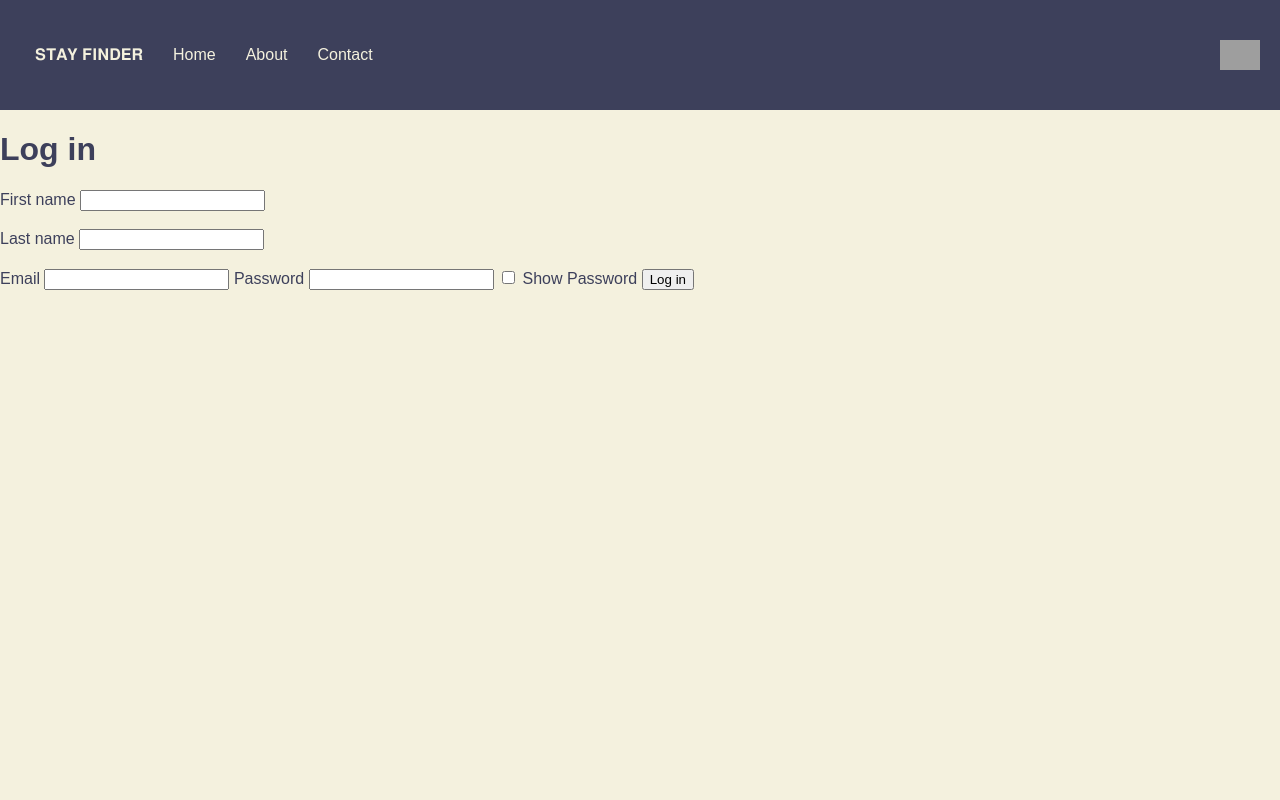
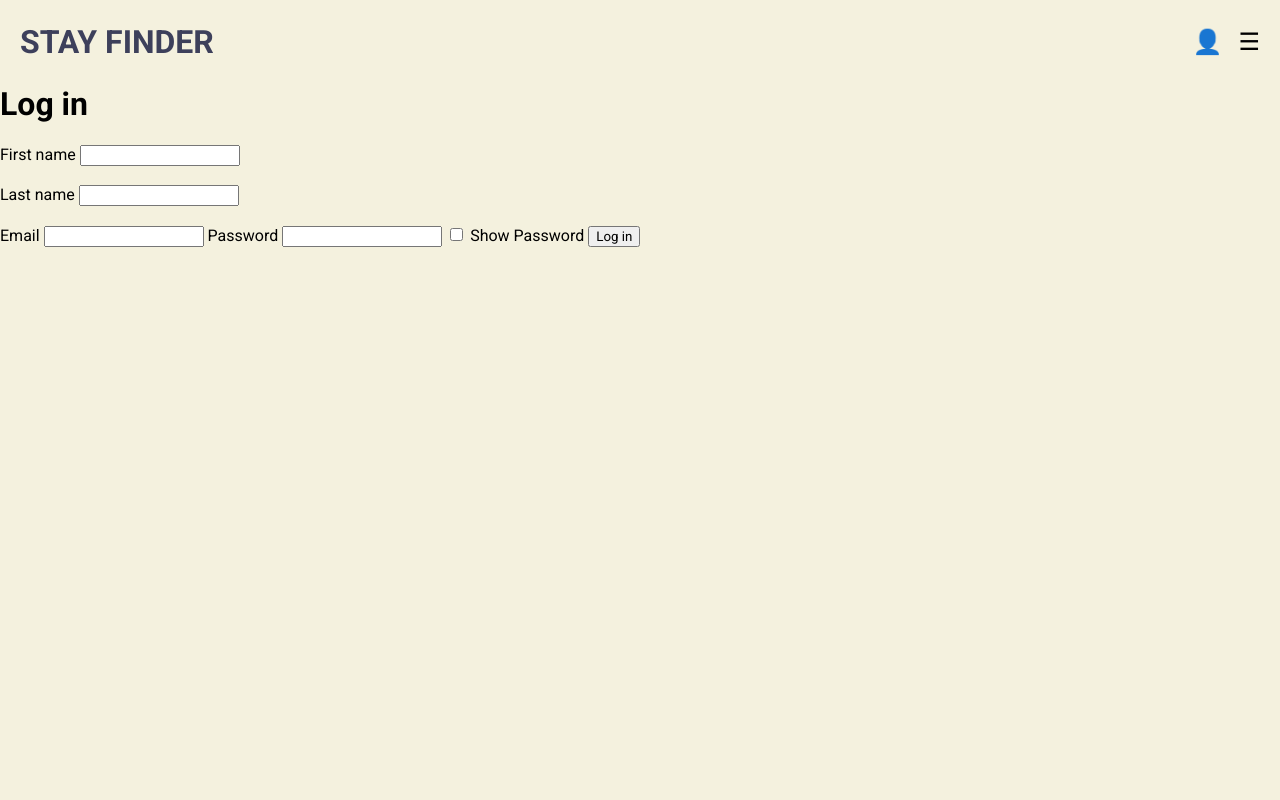
Before and after one commit to larslovold/IDATA2306-Applikasjonsutvikling-Group-18, a PHP site: page /login.html in a window 1280 px wide. Run offline with PHP 8.4, Linux system fonts and the light colour scheme; grey boxes are pictures that could not be loaded.

Commit message:
improved website

```diff
--- a/src/main/html/login.html
+++ b/src/main/html/login.html
@@ -3,29 +3,28 @@
 <head>
     <meta charset="UTF-8">
     <title>Login</title>
-    <link rel="stylesheet" href="FrontPage.css">
+    <link rel="stylesheet" href="style.css">
 </head>
 <body>
     <header>
-        <nav>
-            <ul class="nav-links">
-                <li><a href="#">𝐒𝐓𝐀𝐘 𝐅𝐈𝐍𝐃𝐄𝐑</a></li>
-                <li><a href="index.html">Home</a></li>
-                <li><a href="aboutus.html">About</a></li>
-                <li><a href="contactus.html">Contact</a></li>
-            </ul>
-            <ul class="login-icon">
-                <li class="login-dropdown">
-                    <a href="login.html"><img src="../resources/user.png" alt="Login" style="height: 30px;"></a>
-                    <div class="dropdown-content">
-                        <a href="profile.html">Profile</a>
-                        <a href="preferences.html">Preferences</a>
-                        <a href="logout.html">Logout</a>
+        <header>
+            <div class="header-content">
+                <div class="brand-name">
+                    <a href="index.html"><h1>STAY FINDER</a></h1>
+                </div>
+                <div class="user-menu">
+                    <a href="login.html" class="user-icon">👤</a>
+                    <div class="burger-menu">
+                        ☰
+                        <div class="dropdown-content">
+                            <a href="support.html">Support</a>
+                            <a href="about-us.html">About us</a>
+                            <a href="preferences.html">Preferences</a>
+                        </div>
                     </div>
-                </li>
-            </ul>
-        </nav>
-    </header>
+                </div>
+            </div>
+        </header>
 <main>
     <form action="" method="POST" class="login-form">
         <h1>Log in</h1>
--- a/src/main/html/style.css
+++ b/src/main/html/style.css
@@ -2,7 +2,7 @@
 
 *{
     font-family: "roboto";
-    font-weight: 400;
+    text-decoration: none;
 }
 html, body {
     height: 100%;
@@ -10,6 +10,7 @@ html, body {
     margin: 0;
     padding: 0;
     box-sizing: border-box;
+    text-decoration: none;
 }
 
 body {
@@ -19,39 +20,82 @@ body {
     background-color: #F4F1DE; /* Antique White */
 }
 
-header {
-    background-color: #F4F1DE; /* Antique White */
-    padding: 20px;
-}
-
 .header-content {
+    margin: 20px 20px;
     display: flex;
     justify-content: space-between;
     align-items: center;
-    color: #3D405B; /* Deep Slate Blue */
 }
 
-.headline{
-    text-align: center;
+.brand-name h1 {
+    margin: 0;
+    color: #3D405B; /* Deep Slate Blue */
 }
 
 .user-menu {
     display: flex;
     align-items: center;
+    position: relative;
 }
 
-.user-icon, .burger-menu {
+.burger-menu {
     font-size: 24px;
-    margin-left: 10px;
     cursor: pointer;
+    position: relative; /
+    margin-right: 20px;
+}
+
+.burger-menu:hover .dropdown-content {
+    display: block;
+}
+
+.dropdown-content {
+    display: none;
+    position: absolute;
+    right: 40px;
+    background-color: #f9f9f9;
+    min-width: 160px;
+    box-shadow: 0px 8px 16px 0px rgba(0,0,0,0.2);
+    z-index: 1;
+}
+
+.dropdown-content a {
+    color: black;
+    padding: 12px 16px;
+    text-decoration: none;
+    display: block;
+    text-align: left;
+}
+
+.dropdown-content a:hover {
+    background-color: #f1f1f1;
+}
+
+.brand-name a {
+    text-decoration: none;
     color: #3D405B; /* Deep Slate Blue */
 }
 
+.brand-name h1 {
+    margin: 0;
+}
+
+.user-icon {
+    font-size: 24px;
+    color: #3D405B; /* Deep Slate Blue */
+    text-decoration: none;
+    display: block;
+    padding: 8px 16px;
+}
+
+.headline{
+    text-align: center;;
+}
 .search-area {
     display: flex;
-    flex-wrap: wrap; /* Allow the search area to wrap on smaller screens */
+    flex-wrap: wrap;
     justify-content: center;
-    padding: 20px;
+    padding: 100px;
     gap: 10px;
 }
 
```
Also changed, not shown: other parts of src/main/html/style.css (+48 -2 lines), src/main/html/aboutus.html (+13 -15 lines), src/main/html/contactus.html (+13 -15 lines), src/main/html/index.html (+49 -3 lines), src/main/resources/aalesund.jpg (added).
